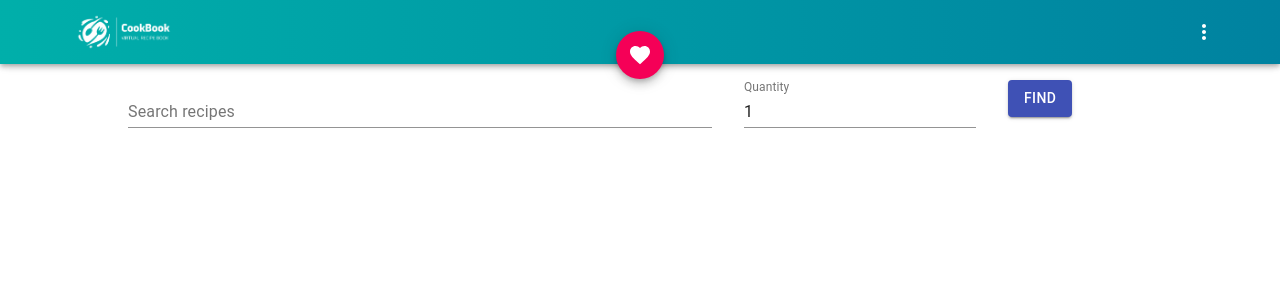
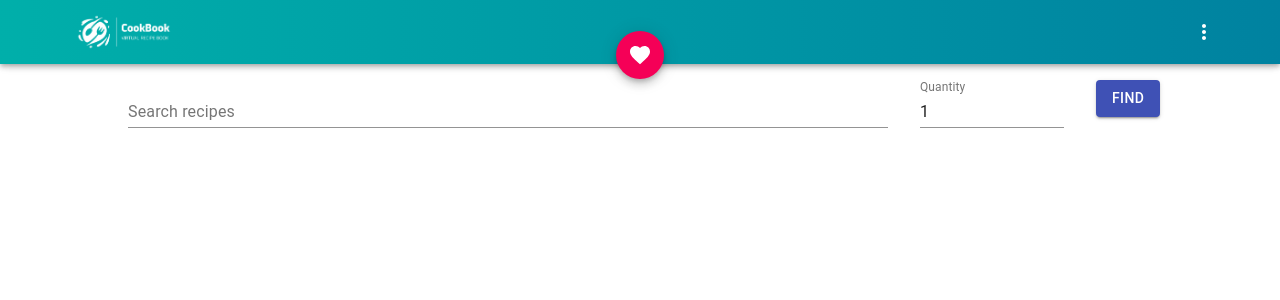
Before and after one commit to mizuris/cookbook-app, a React (Create React App) app: page / in a window 1280 px wide. Shown: the top 300 px of the page. Built offline with nearby package versions, Linux system fonts and the light colour scheme.

Commit message:
Fix grid display for recipe get form

```diff
--- a/src/components/RecipeGetForm/RecipeGetForm.js
+++ b/src/components/RecipeGetForm/RecipeGetForm.js
@@ -44,7 +44,7 @@
   return (
     <form onSubmit={handleSubmit} className={classes.root}>
       <Grid container spacing={4}>
-        <Grid item xs={12} sm={7}>
+        <Grid item xs={12} sm={9}>
           <TextField
             fullWidth
             label="Search recipes"
@@ -56,7 +56,7 @@
             }
           />
         </Grid>
-        <Grid item xs={12} sm={3}>
+        <Grid item xs={12} sm={2}>
           <TextField
             fullWidth
             label="Quantity"
@@ -68,7 +68,7 @@
             }
           />
         </Grid>
-        <Grid item xs={12} sm={2}>
+        <Grid item xs={12} sm={1}>
           <Button variant="contained" color="primary" type="submit">
             Find
           </Button>
```
